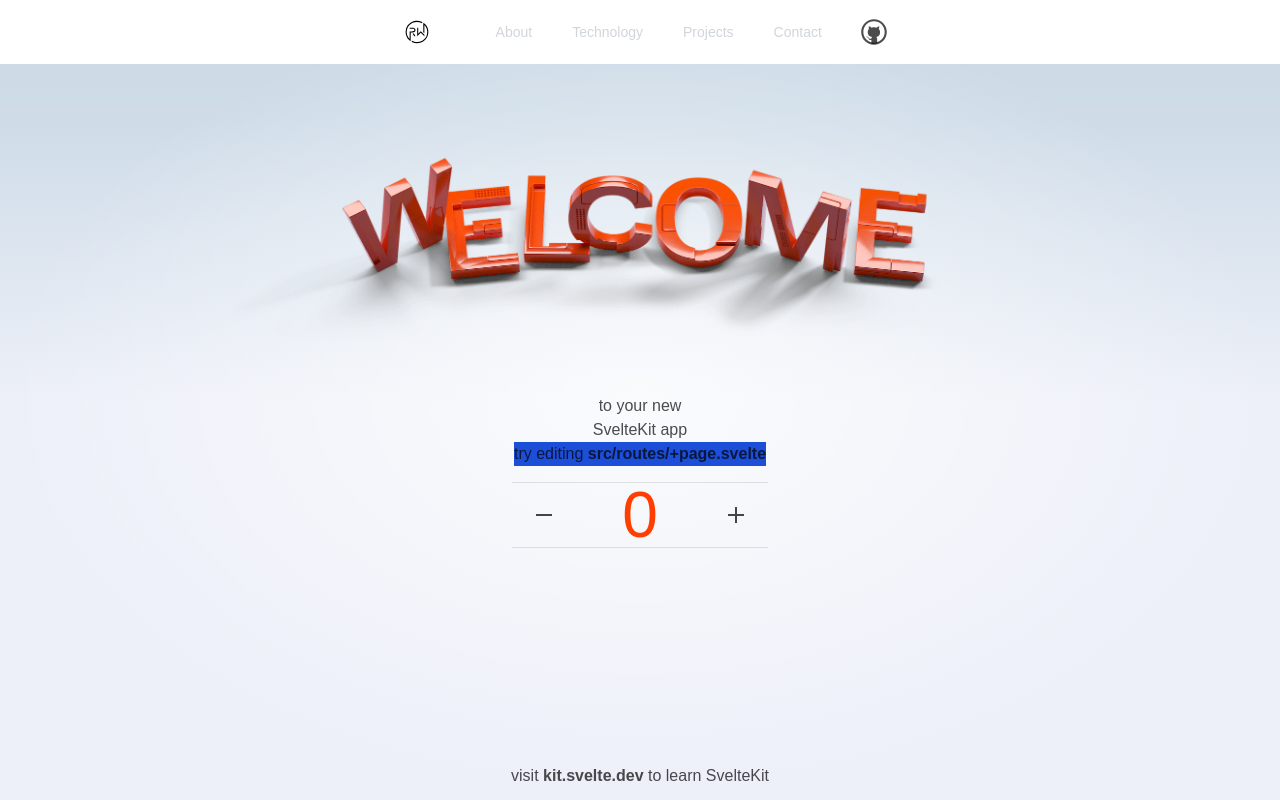
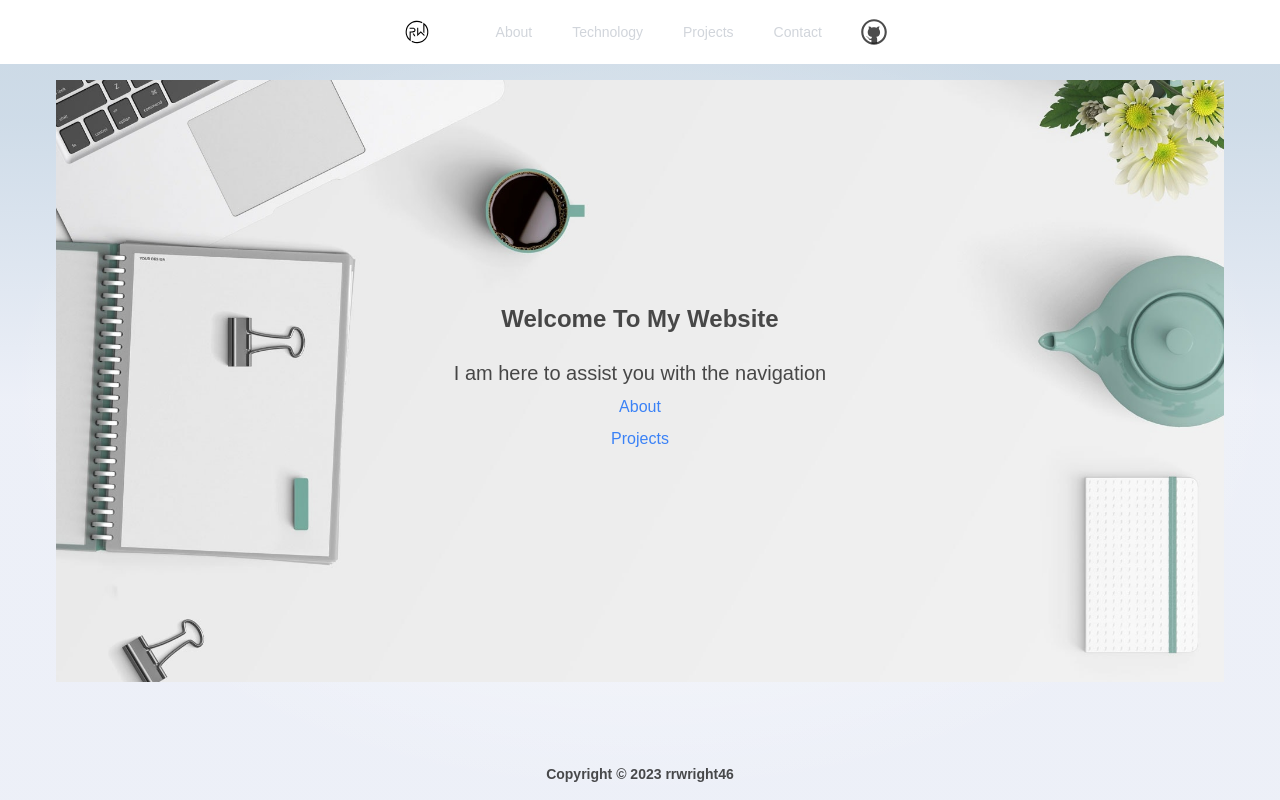
Before and after one commit to RyanWri/worksite, a SvelteKit app: page / in a window 1280 px wide. Built offline with nearby package versions, Linux system fonts and the light colour scheme.

Commit message:
added animation and footer

```diff
--- a/src/lib/components/TechCard.svelte
+++ b/src/lib/components/TechCard.svelte
@@ -6,7 +6,7 @@
 </script>
 
 <h2 class="text-2xl text-black mb-4 capitalize">{category}</h2>
-<div class="grid grid-cols-5 md:grid-cols-8 lg:grid-cols-12 gap-1 pb-4">
+<div class="grid grid-cols-5 md:grid-cols-8 lg:grid-cols-12 gap-1 pb-4 mb-2">
   {#each technologies as technology}
     <Icon icon="{type_icon}:{technology}" height="48" width="48" />
   {/each}
--- a/src/routes/+layout.svelte
+++ b/src/routes/+layout.svelte
@@ -1,21 +1,16 @@
 <script lang="ts">
   import Header from "./Header.svelte";
+  import Footer from "./Footer.svelte";
   import "./styles.css";
   import "../app.css";
 </script>
 
 <div class="app">
   <Header />
-
   <main>
     <slot />
   </main>
-
-  <footer>
-    <p>
-      visit <a href="https://kit.svelte.dev">kit.svelte.dev</a> to learn SvelteKit
-    </p>
-  </footer>
+  <Footer />
 </div>
 
 <style>
@@ -31,26 +26,8 @@
     flex-direction: column;
     padding: 1rem;
     width: 100%;
-    max-width: 64rem;
+    max-width: 75rem;
     margin: 0 auto;
     box-sizing: border-box;
   }
-
-  footer {
-    display: flex;
-    flex-direction: column;
-    justify-content: center;
-    align-items: center;
-    padding: 12px;
-  }
-
-  footer a {
-    font-weight: bold;
-  }
-
-  @media (min-width: 480px) {
-    footer {
-      padding: 12px 0;
-    }
-  }
 </style>
--- a/src/routes/+page.svelte
+++ b/src/routes/+page.svelte
@@ -1,29 +1,18 @@
-<script>
-  import Counter from "./Counter.svelte";
-</script>
-
 <svelte:head>
   <title>Home</title>
   <meta name="description" content="Svelte demo app" />
 </svelte:head>
 
-<section>
-  <h1>
-    <span class="welcome">
-      <picture>
-        <source srcset={"/images/svelte-welcome.webp"} type="image/webp" />
-        <img src={"/images/svelte-welcome.png"} alt="Welcome" />
-      </picture>
-    </span>
-
-    to your new<br />SvelteKit app
-  </h1>
-
-  <h2 class="bg-blue-700">
-    try editing <strong>src/routes/+page.svelte</strong>
-  </h2>
-
-  <Counter />
+<section
+  class="w-full aspect-w-1 aspect-h-1 bg-cover bg-center"
+  style="background-image: url('/images/welcome-bg-comp.jpg')"
+>
+  <h1 class="text-2xl font-bold capitalize">Welcome to my website</h1>
+  <p class="pt-6 text-xl mb-2 animated-text">
+    I am here to assist you with the navigation
+  </p>
+  <a href="/about" class="text-blue-500 mb-2 animated-paragraph">About</a>
+  <a href="/projects" class="text-blue-500 mb-2 animated-paragraph">Projects</a>
 </section>
 
 <style>
@@ -32,26 +21,6 @@
     flex-direction: column;
     justify-content: center;
     align-items: center;
-    flex: 0.6;
-  }
-
-  h1 {
-    width: 100%;
-  }
-
-  .welcome {
-    display: block;
-    position: relative;
-    width: 100%;
-    height: 0;
-    padding: 0 0 calc(100% * 495 / 2048) 0;
-  }
-
-  .welcome img {
-    position: absolute;
-    width: 100%;
-    height: 100%;
-    top: 0;
-    display: block;
+    flex: 0.9;
   }
 </style>
--- /dev/null
+++ b/src/routes/Footer.svelte
@@ -0,0 +1,28 @@
+<footer>
+  <div class="w-full md:w-4/12 px-4 mx-auto text-center">
+    <div class="text-sm text-blueGray-500 font-semibold py-1">
+      Copyright © <span id="get-current-year">2023</span>
+      rrwright46
+    </div>
+  </div>
+</footer>
+
+<style>
+  footer {
+    display: flex;
+    flex-direction: column;
+    justify-content: center;
+    align-items: center;
+    padding: 12px;
+  }
+
+  footer a {
+    font-weight: bold;
+  }
+
+  @media (min-width: 480px) {
+    footer {
+      padding: 12px 0;
+    }
+  }
+</style>
--- a/src/routes/about/+page.svelte
+++ b/src/routes/about/+page.svelte
@@ -51,29 +51,3 @@
     </p>
   </div>
 </div>
-
-<style>
-  .animated-text {
-    animation: fadeIn 1s ease-in-out;
-  }
-
-  .animated-paragraph {
-    animation: fadeIn 3s ease-in-out;
-    animation-fill-mode: forwards;
-  }
-
-  @keyframes fadeIn {
-    0% {
-      opacity: 0;
-      transform: translateY(20px);
-    }
-    100% {
-      opacity: 1;
-      transform: translateY(0);
-    }
-  }
-
-  .animated-text.animate {
-    animation: fadeIn 1s ease-in-out;
-  }
-</style>
--- a/src/routes/styles.css
+++ b/src/routes/styles.css
@@ -105,3 +105,27 @@ button:focus:not(:focus-visible) {
 	width: 1px;
 	white-space: nowrap;
 }
+
+.animated-text {
+    animation: fadeIn 1s ease-in-out;
+  }
+
+  .animated-paragraph {
+    animation: fadeIn 3s ease-in-out;
+    animation-fill-mode: forwards;
+  }
+
+  @keyframes fadeIn {
+    0% {
+      opacity: 0;
+      transform: translateY(20px);
+    }
+    100% {
+      opacity: 1;
+      transform: translateY(0);
+    }
+  }
+
+  .animated-text.animate {
+    animation: fadeIn 1s ease-in-out;
+  }
--- a/src/routes/technology/data.js
+++ b/src/routes/technology/data.js
@@ -23,4 +23,16 @@ export const skills_by_category = [
     ],
     type_icon: "devicon",
   },
+  {
+    category: "infrastructure",
+    technologies: [
+      "linux",
+      "docker-wordmark",
+      "argocd-wordmark",
+      "git-wordmark",
+      "gitlab-wordmark",
+      "terraform-wordmark",
+    ],
+    type_icon: "devicon",
+  },
 ];
```
Also changed, not shown: static/images/welcome-bg-comp.jpg (added), static/images/welcome-bg.jpg (added).
